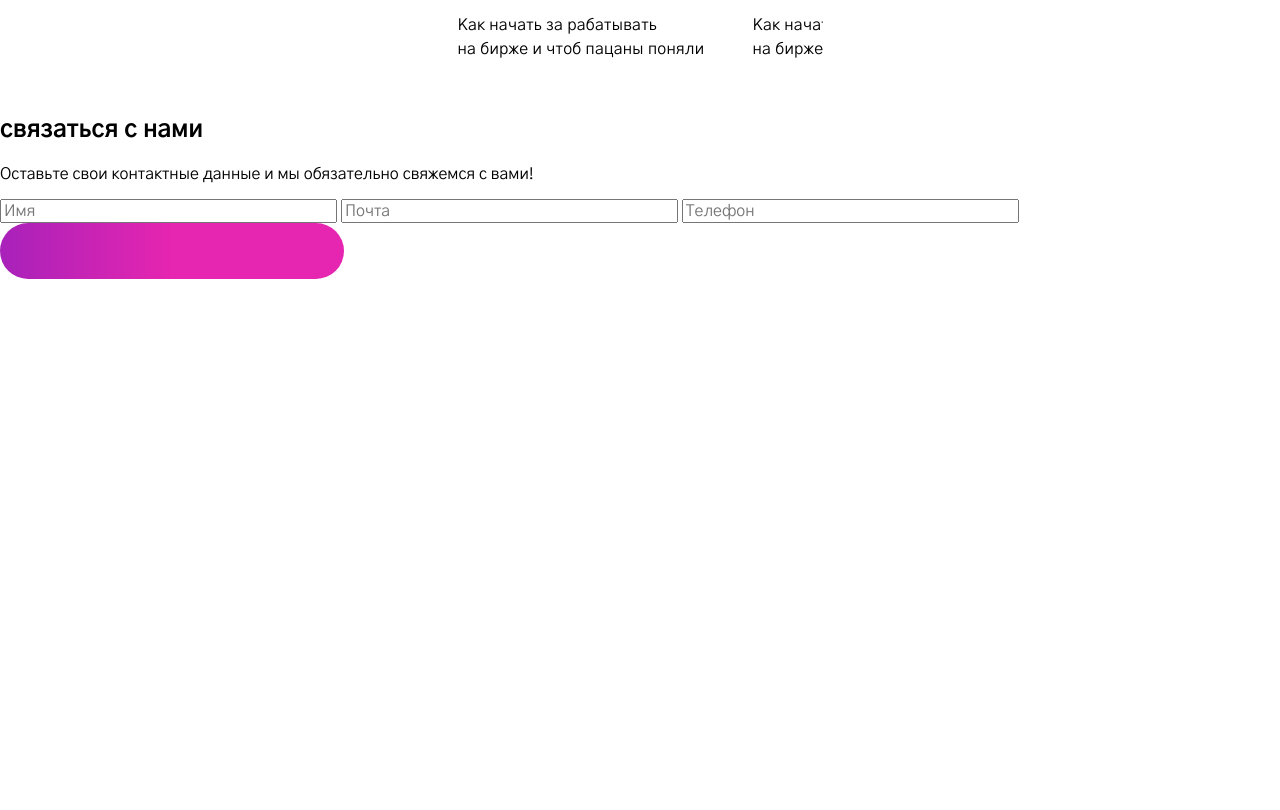
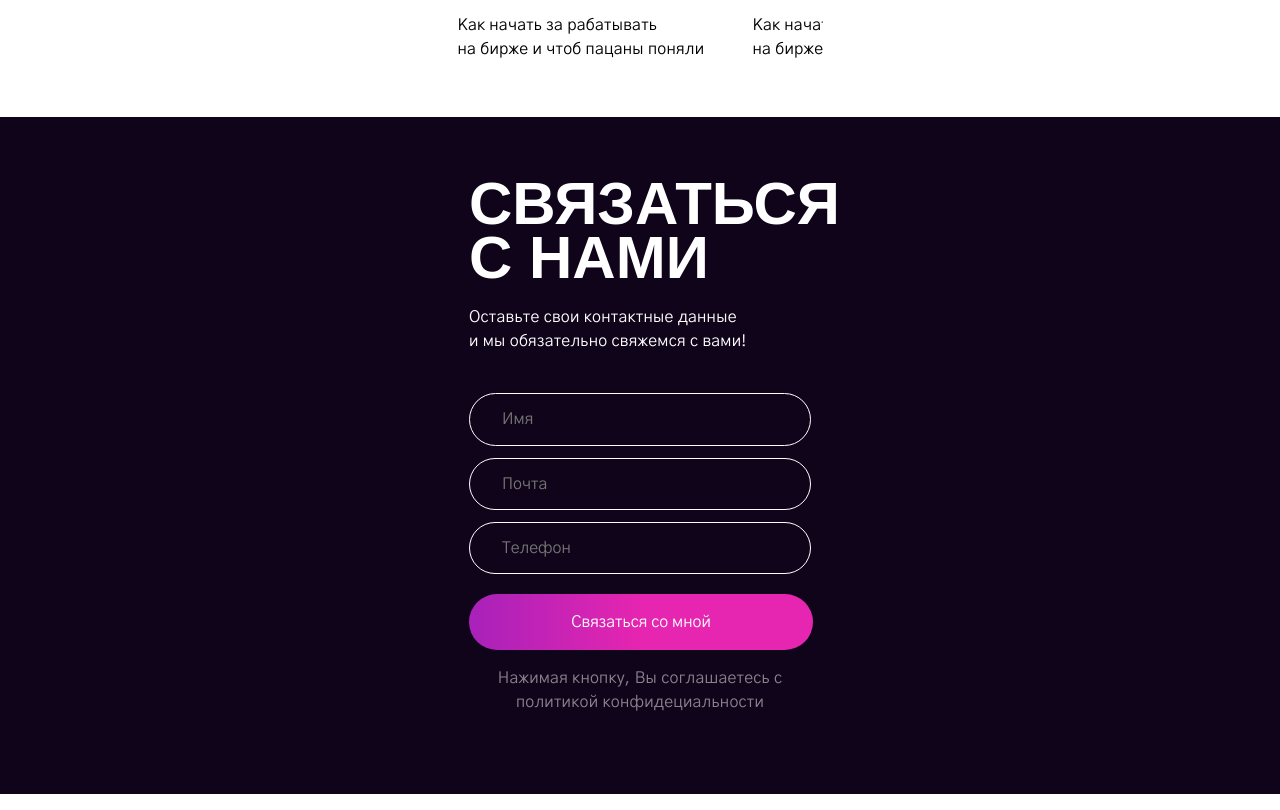
Before and after one commit to Kolpsi/uristberries, a website: page src/index.html in a window 1280 px wide. Shown: the part 9836-10646 px from the top of the page. Before the commit the page ends 10136 px from the top, so only its background shows below. Drawn offline with nearby package versions, Linux system fonts and the light colour scheme; a web font is replaced by a local one.

Commit message:
Закончил версту формы

```diff
--- a/src/assets/less/blocks/form.less
+++ b/src/assets/less/blocks/form.less
@@ -0,0 +1,51 @@
+.form {
+    color: #fff;
+    background: #10041A;
+
+    &-wrapper {
+        width: 21.375rem;
+        margin: 0 auto;
+    }
+
+    &-title {
+        font-family: 'Alumni Sans', sans-serif;
+        font-size: 3.75rem;
+        font-weight: 700;
+        line-height: 3.375rem;
+        letter-spacing: 0em;
+        text-align: left;
+        text-transform: uppercase;
+        margin: 0;
+        padding: 3.75rem 0 1.25rem 0;
+    }
+
+    &-text {
+        line-height: 1.5rem;
+        letter-spacing: 0.015em;
+        text-align: left;
+        margin: 0;
+        padding-bottom: 2.5rem;
+    }
+
+    &-input {
+        border: 1px solid #FFFFFF;
+        border-radius: 36px;
+        background: #10041A;
+        box-sizing: border-box;
+        width: 100%;
+        padding: 1rem 0 1rem 2rem;
+        margin-bottom: 0.75rem;
+
+        &:last-of-type {
+            margin-bottom: 1.25rem;
+        }
+    }
+
+    &-politic {
+        line-height: 1.5rem;
+        letter-spacing: 0.015em;
+        text-align: center;
+        opacity: 0.5;
+        padding-bottom: 5rem;
+    }
+}
--- a/src/index.html
+++ b/src/index.html
@@ -285,11 +285,11 @@
         <div class="form-wrapper">
             <h2 class="form-title">связаться с нами</h2>
             <p class="form-text">Оставьте свои контактные данные и мы обязательно свяжемся с вами!</p>
-            <input type="text" name="name" id="name" placeholder="Имя" required>
-            <input type="email" name="email" id="email" placeholder="Почта" required>
-            <input type="number" name="number" id="number" placeholder="Телефон" required>
-            <button class="button"></button>
-            <p class="form-politic"></p>
+            <input class="form-input" type="text" name="name" id="name" placeholder="Имя" required>
+            <input class="form-input" type="email" name="email" id="email" placeholder="Почта" required>
+            <input class="form-input" type="number" name="number" id="number" placeholder="Телефон" required>
+            <button class="button">Связаться со мной</button>
+            <p class="form-politic">Нажимая кнопку, Вы соглашаетесь с политикой конфидециальности</p>
         </div>
     </section>
     <script src="https://ajax.googleapis.com/ajax/libs/jquery/3.6.0/jquery.min.js"></script>
```
Also changed, not shown: src/css/style-min.css, 1 other file.
